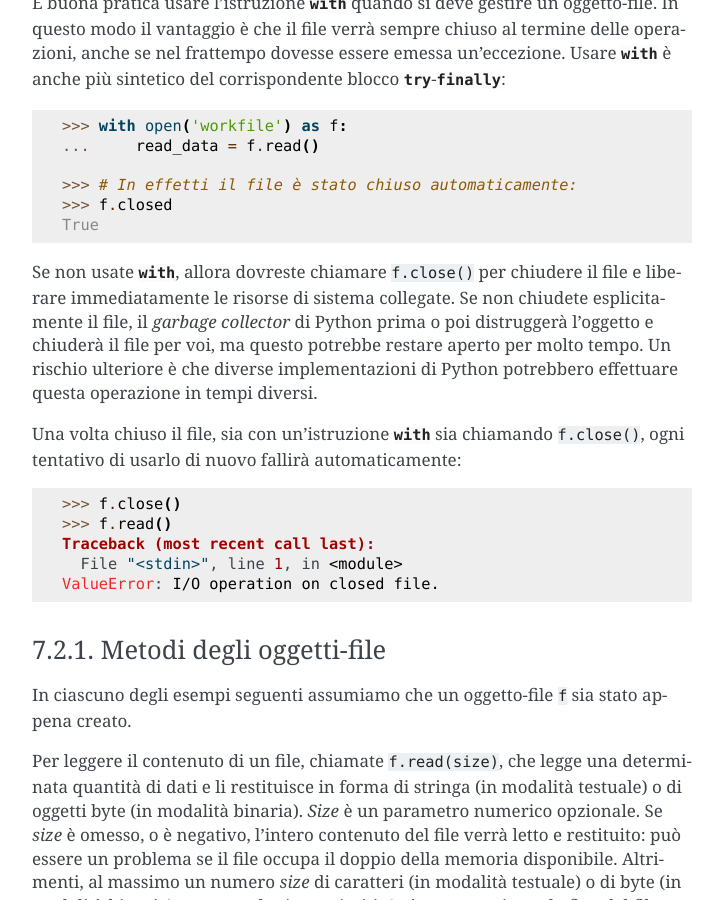
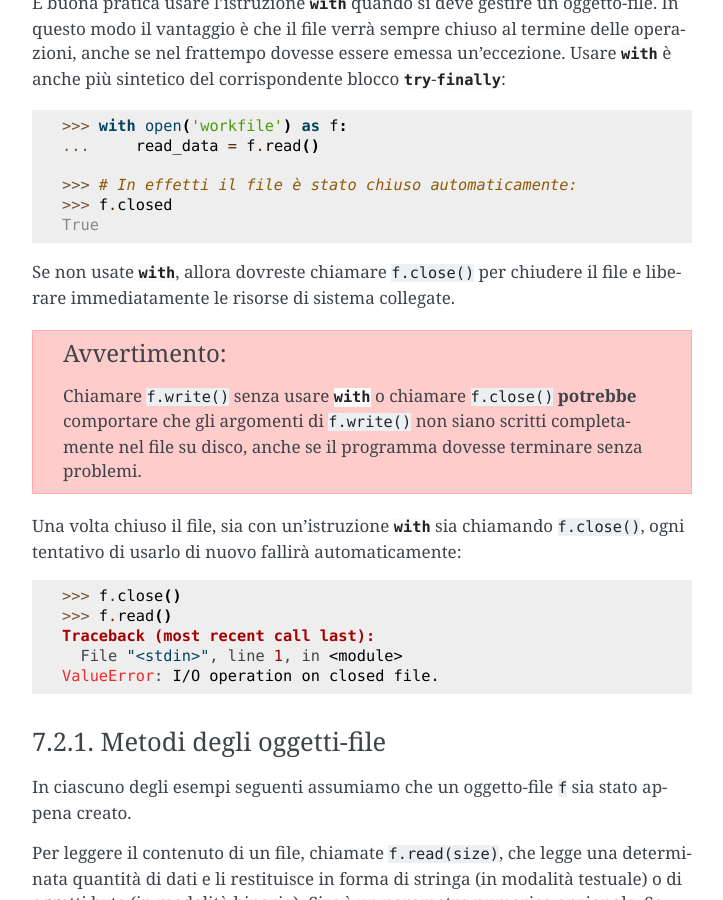
Before and after one commit to ricpol/pytutorial-it, a Sphinx documentation site: the page built from tutorial/source/inputoutput.rst, in a window 1280 px wide and 900 px high, scrolled down 6234 px. Shown: the whole window, without its empty margins (388-1111 px from the left). Built offline with Sphinx 7.4.7, drawn with Linux system fonts in a browser that asks for light colours.

Commit message:
sync with commit c8aaf71

```diff
--- a/tutorial/source/appetite.rst
+++ b/tutorial/source/appetite.rst
@@ -9,7 +9,7 @@
     Questa è la traduzione della **versione "di sviluppo" del Tutorial**,
     corrispondente a Python 3.10 e al "master branch" della repository,
     ed è aggiornata al
-    `6 novembre  2020 <https://github.com/python/cpython/commits/master/Doc/tutorial>`_.
+    `27 novembre  2020 <https://github.com/python/cpython/commits/master/Doc/tutorial>`_.
 
     La repository GitHub di questo progetto
     `si trova qui <https://github.com/ricpol/pytutorial-it>`_:
--- a/tutorial/source/inputoutput.rst
+++ b/tutorial/source/inputoutput.rst
@@ -332,12 +332,15 @@ blocco :keyword:`try`\ -\ :keyword:`finally`::
     True
 
 Se non usate :keyword:`with`, allora dovreste chiamare ``f.close()`` per
-chiudere il file e liberare immediatamente le risorse di sistema collegate. Se
-non chiudete esplicitamente il file, il *garbage collector* di Python prima o
-poi distruggerà l'oggetto e chiuderà il file per voi, ma questo potrebbe
-restare aperto per molto tempo. Un rischio ulteriore è che diverse
-implementazioni di Python potrebbero effettuare questa operazione in tempi
-diversi.
+chiudere il file e liberare immediatamente le risorse di sistema collegate.
+
+.. warning::
+   Chiamare ``f.write()`` senza usare :keyword:`!with` o chiamare
+   ``f.close()`` **potrebbe** comportare che gli argomenti di ``f.write()``
+   non siano scritti completamente nel file su disco, anche se il programma
+   dovesse terminare senza problemi.
+
+.. See also https://bugs.python.org/issue17852
 
 Una volta chiuso il file, sia con un'istruzione :keyword:`with` sia chiamando
 ``f.close()``, ogni tentativo di usarlo di nuovo fallirà automaticamente::
```
